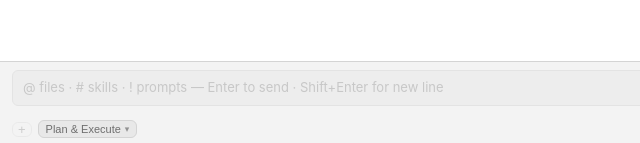
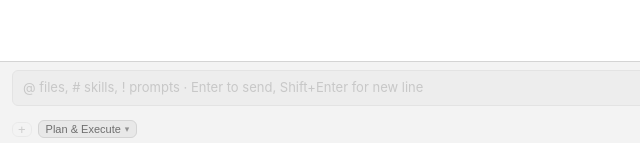
Before and after one commit to jiuwencortex/jiuwenswarm-ide, a website: page packages/jetbrains-plugin/src/main/resources/webview/chat.html in a window 1280 px wide. Shown: the part 654-797 px from the top of the page, 0-640 px from the left. Drawn offline with Linux system fonts and the light colour scheme.

Commit message:
Working on Jiuwenswarm IDE

```diff
--- a/packages/jetbrains-plugin/src/main/resources/webview/chat.html
+++ b/packages/jetbrains-plugin/src/main/resources/webview/chat.html
@@ -1503,7 +1503,7 @@
     <div id="mention-popup" class="hidden"></div>
     <div id="skill-popup" class="hidden"></div>
     <div id="prompt-popup" class="hidden"></div>
-    <textarea id="input" placeholder="@ files · # skills · ! prompts — Enter to send · Shift+Enter for new line" rows="1" disabled></textarea>
+    <textarea id="input" placeholder="@ files, # skills, ! prompts · Enter to send, Shift+Enter for new line" rows="1" disabled></textarea>
     <button id="send-btn" disabled title="Send (Enter)">↑</button>
   </div>
   <div id="token-row">
```
Also changed, not shown: packages/shared-webview/chat.html (+1 -1 lines), packages/vscode-extension/resources/chat.html (+1 -1 lines).
